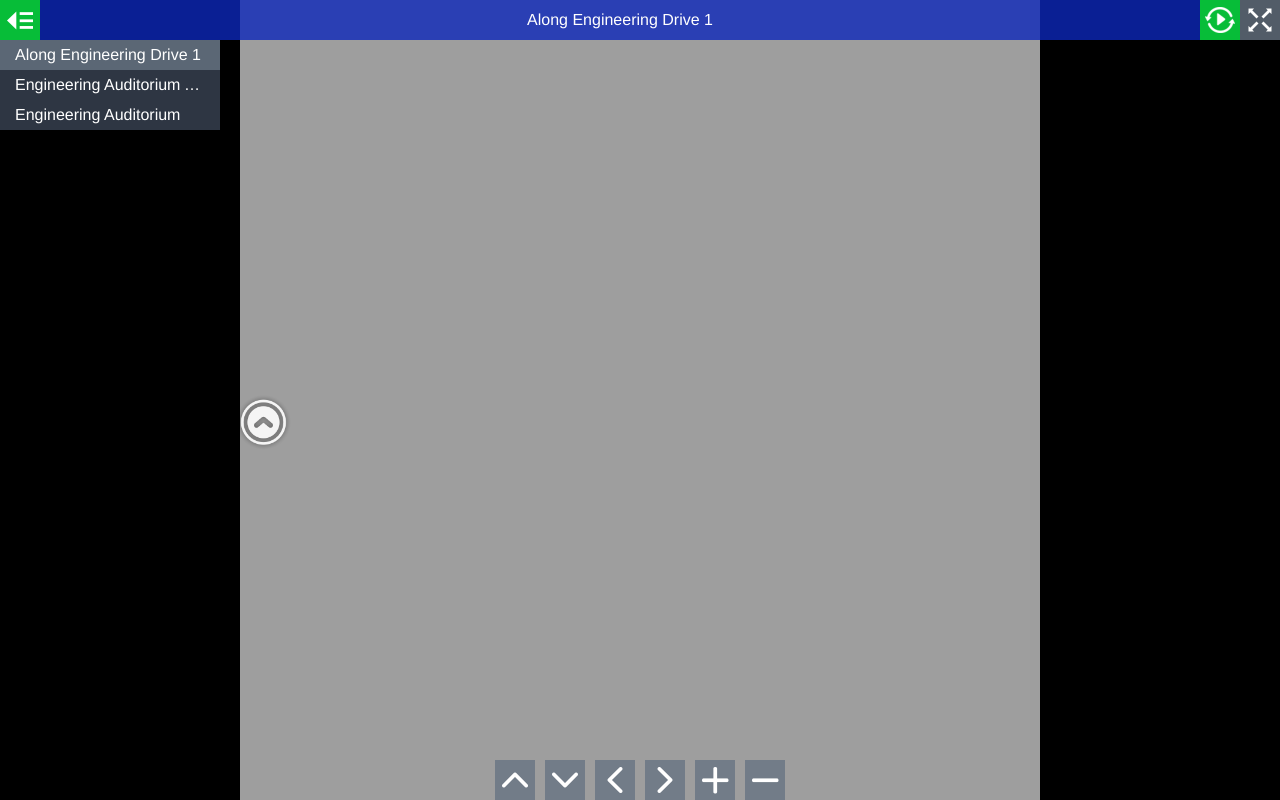
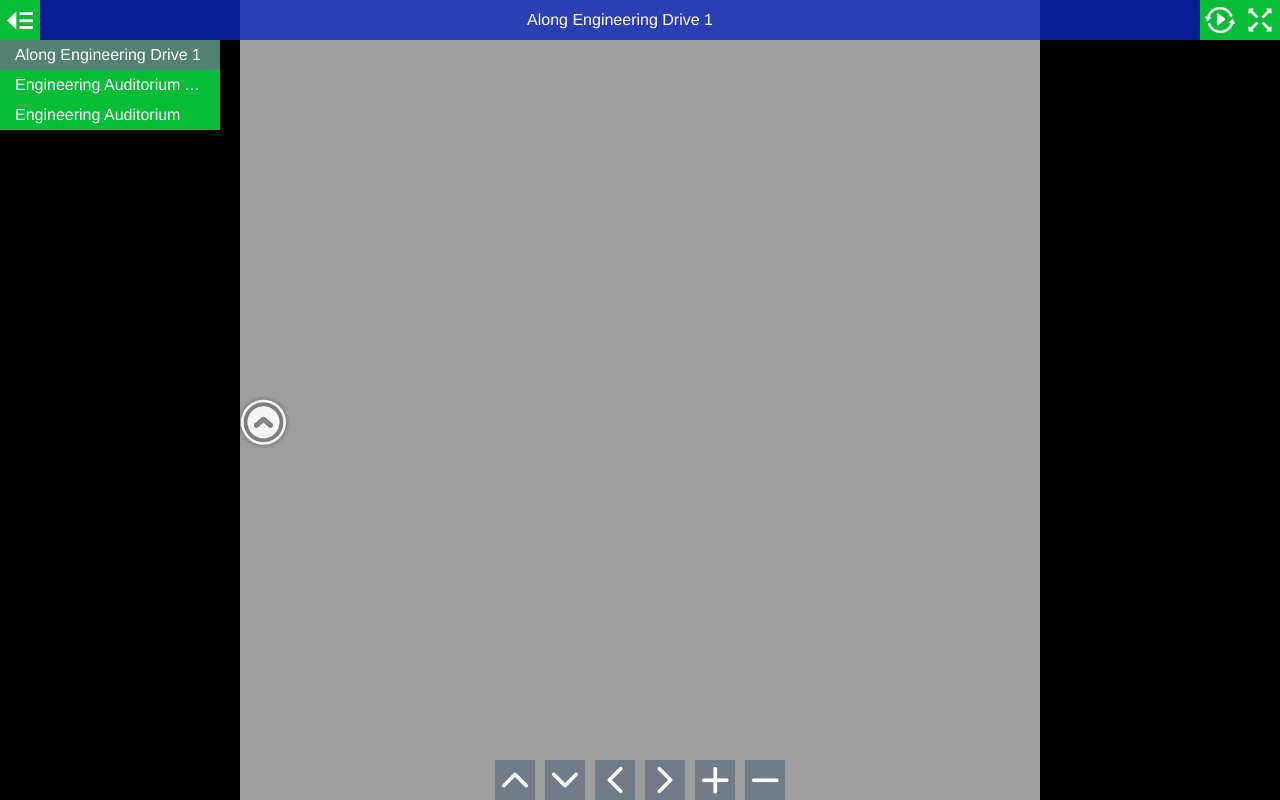
Before and after one commit to Flaredevil1/Engineering-workshop, a plain HTML site: page index.html in a window 1280 px wide. Drawn offline with Linux system fonts and the light colour scheme.

Commit message:
Update style.css

```diff
--- a/style.css
+++ b/style.css
@@ -103,8 +103,8 @@ body.multiple-scenes.mobile #titleBar {
   width: 40px;
   height: 40px;
   padding: 5px;
-  background-color: rgb(103,115,131);
-  background-color: rgba(103,115,131,0.8);
+  background-color: rgb(9,237,70);
+  background-color: rgba(9,237,70,0.8);
 }
 
 .mobile #fullscreenToggle {
@@ -273,8 +273,8 @@ body.fullscreen-enabled.mobile #autorotateToggle {
 
 #sceneList .scenes {
   width: 100%;
-  background-color: rgb(58,68,84);
-  background-color: rgba(58,68,84,0.8);
+  background-color: rgb(9,237,70);
+  background-color: rgba(9,237,70,0.8);
 }
 
 .mobile #sceneList {
```
